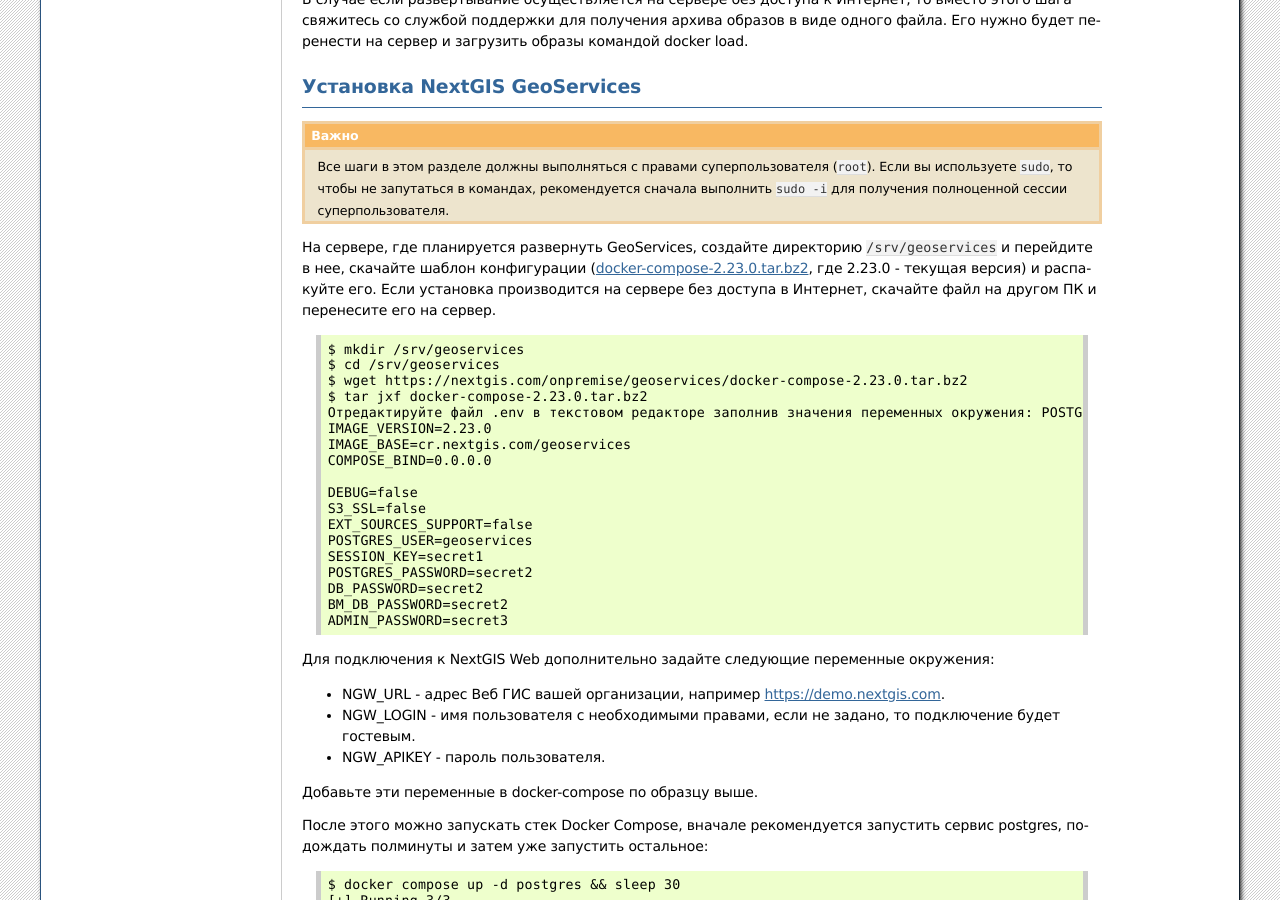
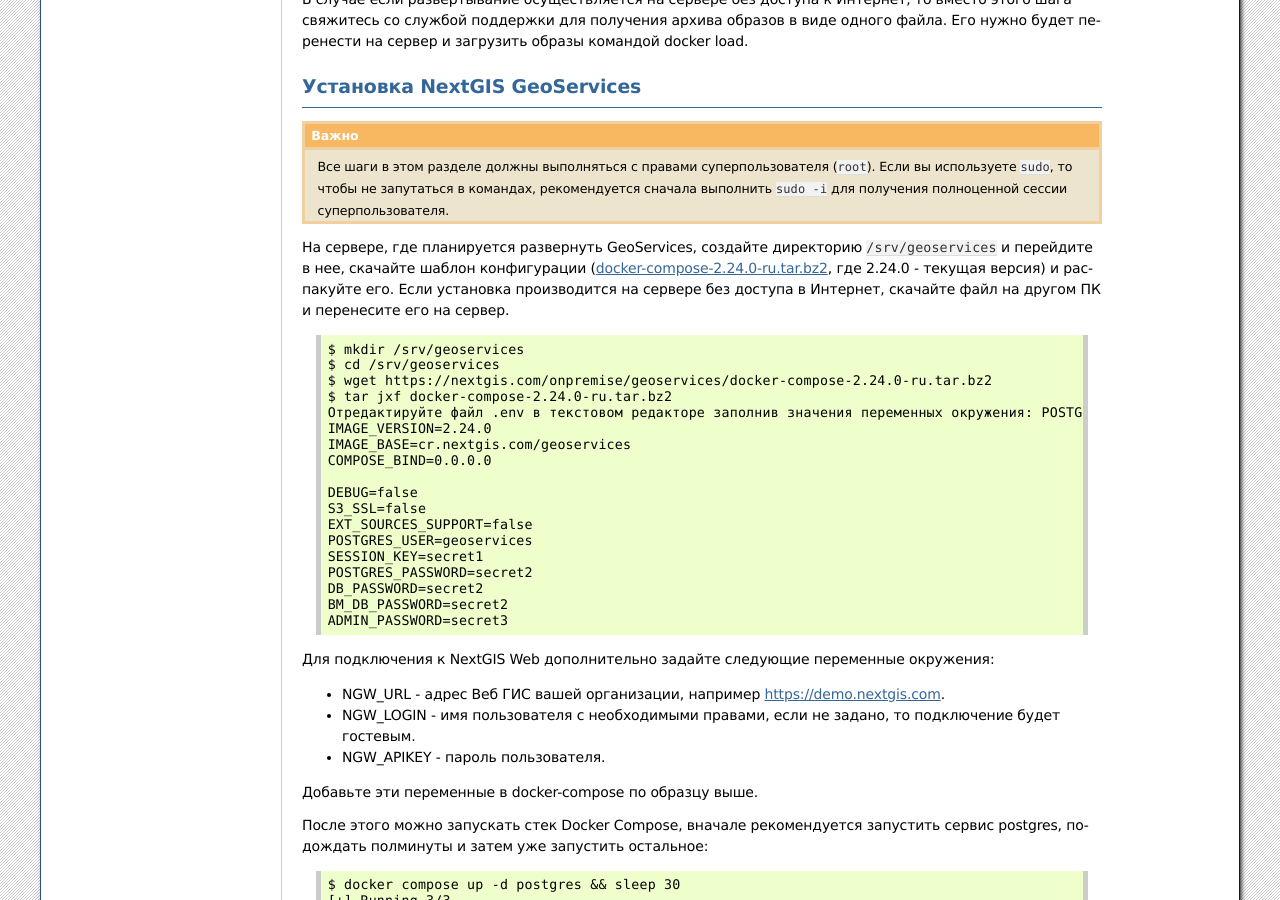
Before and after one commit to nextgis/docs_geoserv_prem, a Sphinx documentation site: the page built from source/admin.rst, in a window 1280 px wide and 900 px high, scrolled down 918 px. Built offline with Sphinx 7.4.7, drawn with Linux system fonts in a browser that asks for light colours; formulas are drawn with MathJax 3.

Commit message:
Release 2.24.0

```diff
--- a/source/admin.rst
+++ b/source/admin.rst
@@ -45,16 +45,16 @@
 
 .. important:: Все шаги в этом разделе должны выполняться с правами    суперпользователя (``root``). Если вы используете ``sudo``, то чтобы    не запутаться в командах, рекомендуется сначала выполнить ``sudo -i``    для получения полноценной сессии суперпользователя.
 
-На сервере, где планируется развернуть GeoServices, создайте директорию ``/srv/geoservices`` и перейдите в нее, скачайте шаблон конфигурации (`docker-compose-2.23.0.tar.bz2 <https://nextgis.com/onpremise/geoservices/docker-compose-2.23.0.tar.bz2>`_, где 2.23.0 - текущая версия) и распакуйте его. Если установка производится на сервере без доступа в Интернет, скачайте файл на другом ПК и перенесите его на сервер.
+На сервере, где планируется развернуть GeoServices, создайте директорию ``/srv/geoservices`` и перейдите в нее, скачайте шаблон конфигурации (`docker-compose-2.24.0-ru.tar.bz2 <https://nextgis.com/onpremise/geoservices/docker-compose-2.24.0-ru.tar.bz2>`_, где 2.24.0 - текущая версия) и распакуйте его. Если установка производится на сервере без доступа в Интернет, скачайте файл на другом ПК и перенесите его на сервер.
 
 .. code-block::
 
 	$ mkdir /srv/geoservices
 	$ cd /srv/geoservices
-	$ wget https://nextgis.com/onpremise/geoservices/docker-compose-2.23.0.tar.bz2
-	$ tar jxf docker-compose-2.23.0.tar.bz2
+	$ wget https://nextgis.com/onpremise/geoservices/docker-compose-2.24.0-ru.tar.bz2
+	$ tar jxf docker-compose-2.24.0-ru.tar.bz2
 	Отредактируйте файл .env в текстовом редакторе заполнив значения переменных окружения: POSTGRES_PASSWORD, DB_PASSWORD, BM_DB_PASSWORD (должны иметь одинаковые значения), ADMIN_PASSWORD и SESSION_KEY. В итоге должно получится приблизительно следующее:
-	IMAGE_VERSION=2.23.0
+	IMAGE_VERSION=2.24.0
 	IMAGE_BASE=cr.nextgis.com/geoservices
 	COMPOSE_BIND=0.0.0.0
 
--- a/source/upgrade.rst
+++ b/source/upgrade.rst
@@ -87,7 +87,7 @@
 Дополнительных действий не требуется, действуйте по описанному выше алгоритму.
 
 
-Обновление до версии 2.23.x с версии 2.22.x
+Обновление до версии 2.24.x с версии 2.22.x
 -------------------------------------------
 
 Если вы настраивали сервер OAuth с GeoServices, поменяйте путь в Redirect URI с ``/oauth2/callback`` на ``/oauth``.
```
Also changed, not shown: source/changelog.rst (+6 -1 lines).
